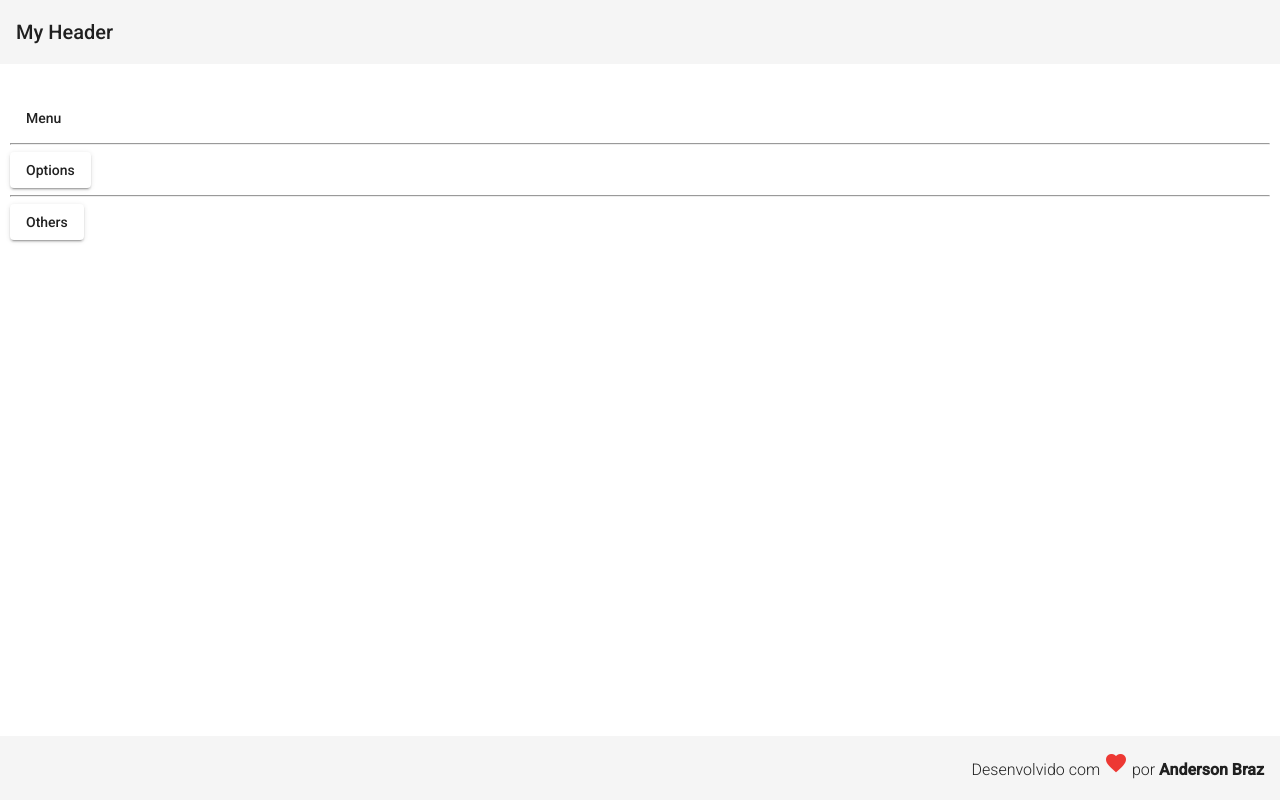
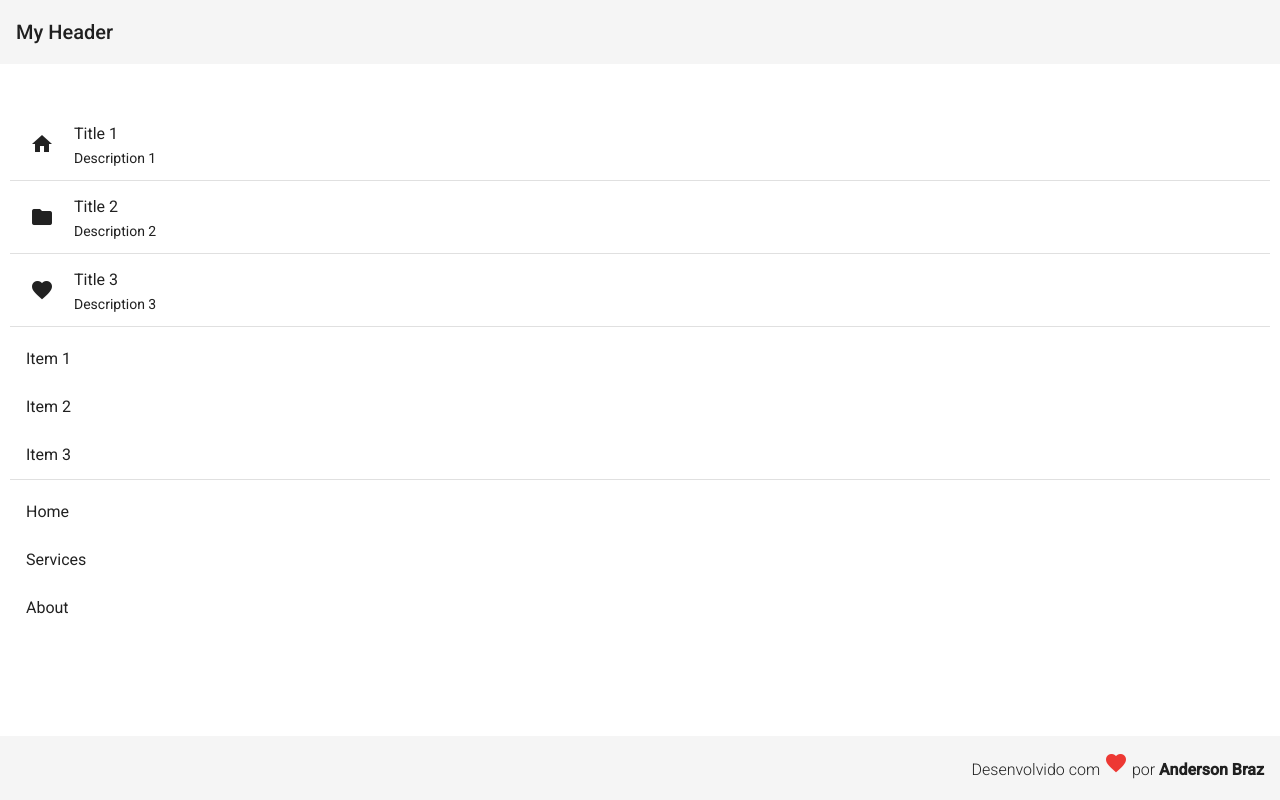
Before and after one commit to andersonbraz/angular-samples, an Angular app: page / in a window 1280 px wide. Built offline with nearby package versions, Linux system fonts and the light colour scheme.

Commit message:
Up File(s)

```diff
--- a/src/app/app.component.html
+++ b/src/app/app.component.html
@@ -1,3 +1,3 @@
 <app-header></app-header>
-<app-menu></app-menu>
+<app-list></app-list>
 <app-footer></app-footer>
--- a/src/app/app.module.ts
+++ b/src/app/app.module.ts
@@ -12,6 +12,8 @@ import { MatProgressSpinnerModule } from '@angular/material/progress-spinner';
 import { MatSidenavModule } from '@angular/material/sidenav';
 import { FormsModule } from '@angular/forms';
 import { MatMenuModule } from '@angular/material/menu';
+import { MatListModule } from '@angular/material/list';
+import { MatDividerModule } from '@angular/material/divider';
 
 import { AppComponent } from './app.component';
 import { HeaderComponent } from './components/template/header/header.component';
@@ -53,7 +55,9 @@ import { ListComponent } from './components/sample/list/list.component';
     MatProgressSpinnerModule,
     MatSidenavModule,
     FormsModule,
-    MatMenuModule
+    MatMenuModule,
+    MatListModule,
+    MatDividerModule
   ],
   providers: [],
   bootstrap: [AppComponent]
--- a/src/app/components/sample/list/list.component.css
+++ b/src/app/components/sample/list/list.component.css
@@ -0,0 +1,3 @@
+.content{
+  padding: 100px 10px 100px 10px;
+}
--- a/src/app/components/sample/list/list.component.html
+++ b/src/app/components/sample/list/list.component.html
@@ -1 +1,33 @@
-<p>list works!</p>
+<div class="content">
+  <mat-list>
+    <mat-list-item>
+      <mat-icon matListIcon>home</mat-icon>
+      <h3 matLine>Title 1</h3>
+      <p matLine>Description 1</p>
+    </mat-list-item>
+    <mat-divider></mat-divider>
+    <mat-list-item>
+      <mat-icon matListIcon>folder</mat-icon>
+      <h3 matLine>Title 2</h3>
+      <p matLine>Description 2</p>
+    </mat-list-item>
+    <mat-divider></mat-divider>
+    <mat-list-item>
+      <mat-icon matListIcon>favorite</mat-icon>
+      <h3 matLine>Title 3</h3>
+      <p matLine>Description 3</p>
+    </mat-list-item>
+  </mat-list>
+  <mat-divider></mat-divider>
+  <mat-list>
+    <mat-list-item>Item 1</mat-list-item>
+    <mat-list-item>Item 2</mat-list-item>
+    <mat-list-item>Item 3</mat-list-item>
+  </mat-list>
+  <mat-divider></mat-divider>
+  <mat-nav-list>
+    <a mat-list-item href="#">Home</a>
+    <a mat-list-item href="#">Services</a>
+    <a mat-list-item href="#">About</a>
+  </mat-nav-list>
+</div>
```
